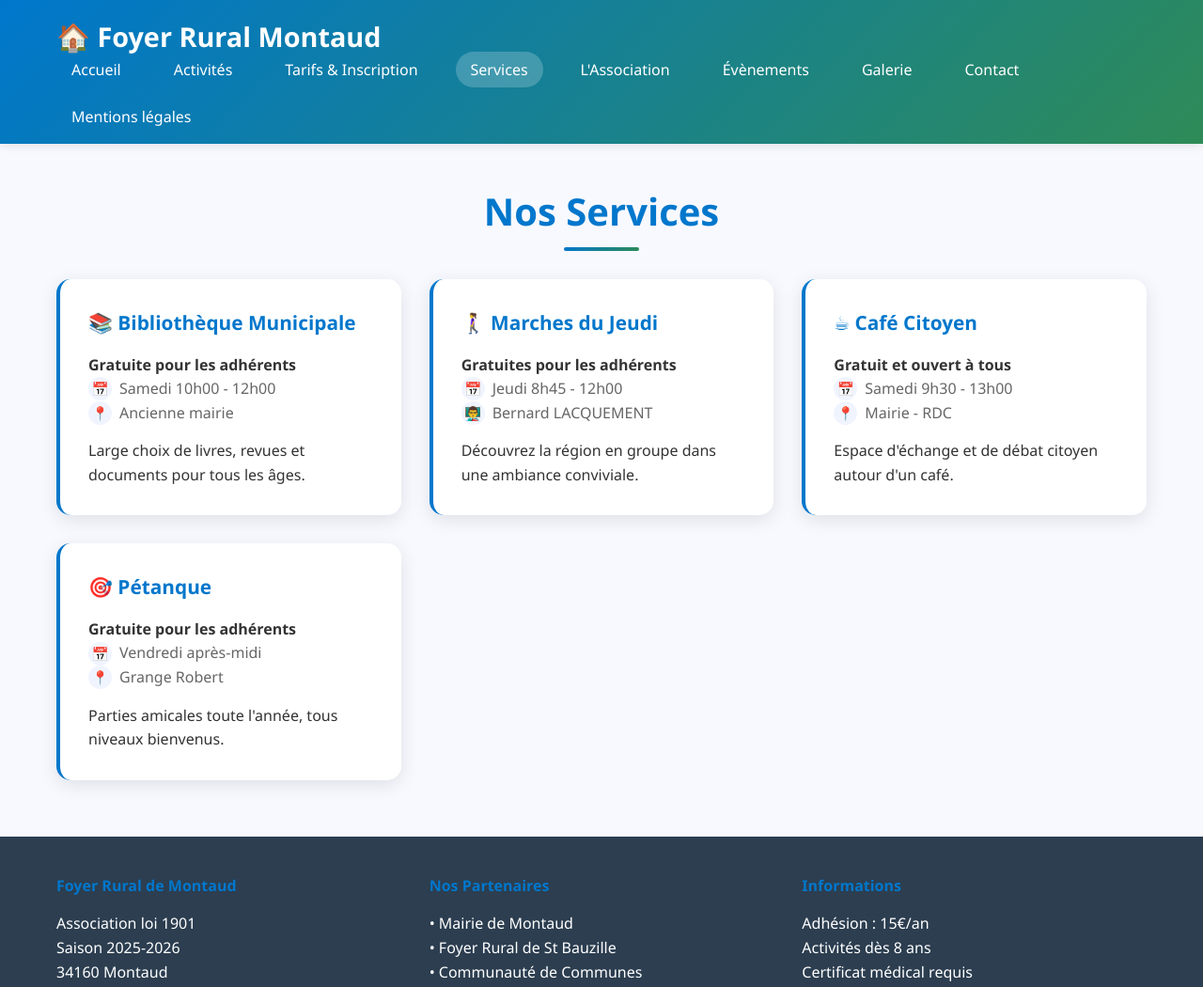
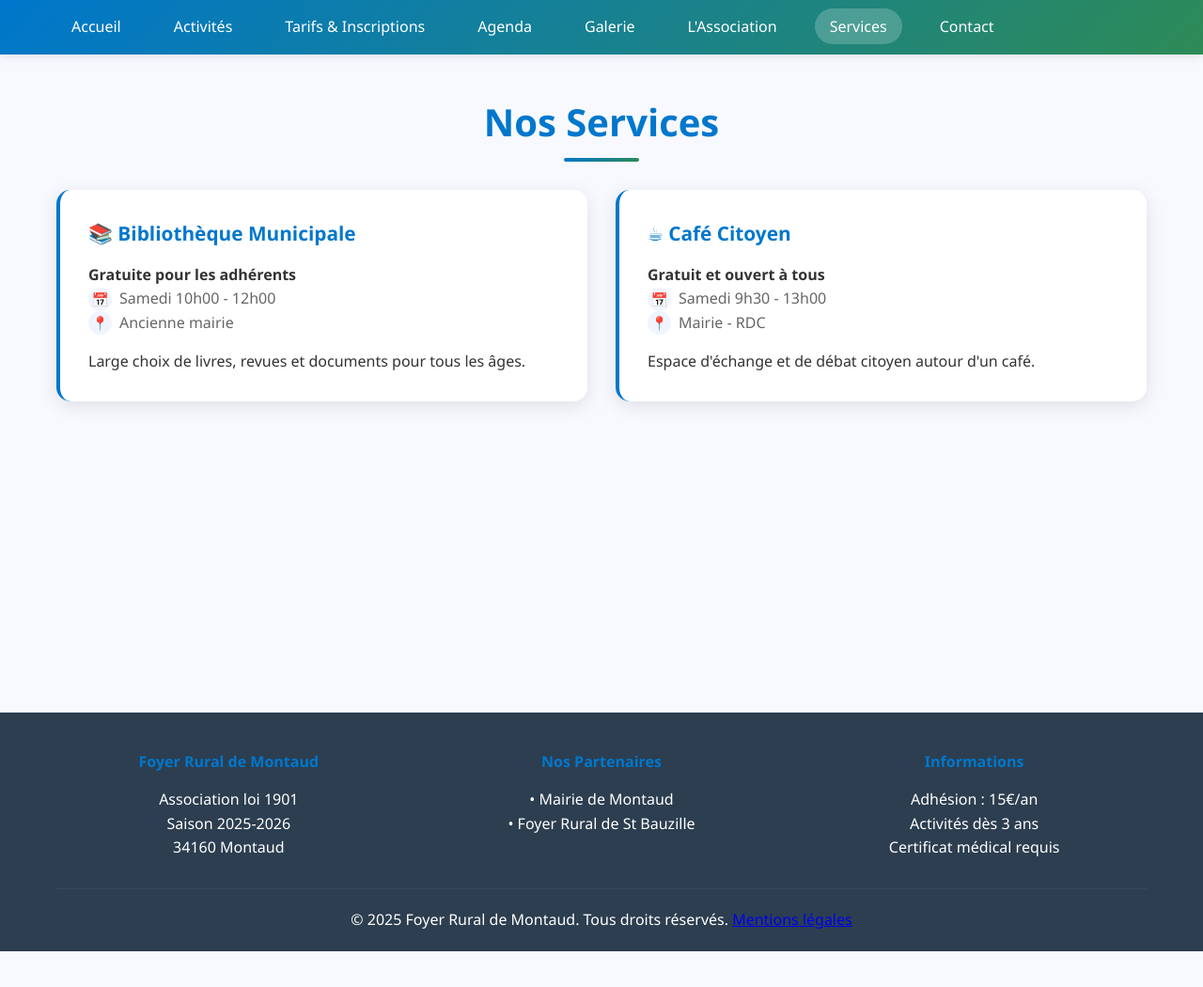
Before and after one commit to Kayhalan/Fr-Montaud, a plain HTML site: page services.html in a window 1280 px wide. Shown: the top 1050 px of the page at 94% size. After the commit the page ends 1012 px from the top, so only its background shows below. Drawn offline with Linux system fonts and the light colour scheme.

Commit message:
Update services.html

```diff
--- a/services.html
+++ b/services.html
@@ -1,39 +1,27 @@
 <!DOCTYPE html>
+
 <html lang="fr">
 <head>
-    <meta charset="UTF-8">
-    <meta name="viewport" content="width=device-width, initial-scale=1.0">
+<meta charset="utf-8"/>
+<meta content="width=device-width, initial-scale=1.0" name="viewport"/>
 <title>Nos Services</title>
-    <meta name="description" content="Foyer Rural de Montaud: activités sportives, culturelles, loisirs à Montaud, Hérault.">
-    <link rel="stylesheet" href="css/style.css">
-    <link rel="canonical" href="https://www.foyer-rural-montaud.com/">
-    <meta property="og:type" content="website">
-    <meta property="og:title" content="Nos Services">
-    <meta property="og:description" content="Découvrez nos activités et services à Montaud.">
-    <meta property="og:url" content="https://www.foyer-rural-montaud.com/">
-    <meta property="og:site_name" content="Foyer Rural de Montaud">
+<meta content="Foyer Rural de Montaud: activités sportives, culturelles, loisirs à Montaud, Hérault." name="description"/>
+<link href="css/style.css" rel="stylesheet"/>
+<link href="https://www.foyer-rural-montaud.com/" rel="canonical"/>
+<meta content="website" property="og:type"/>
+<meta content="Nos Services" property="og:title"/>
+<meta content="Découvrez nos activités et services à Montaud." property="og:description"/>
+<meta content="https://www.foyer-rural-montaud.com/" property="og:url"/>
+<meta content="Foyer Rural de Montaud" property="og:site_name"/>
 </head>
 <body>
-
 <header>
 <nav class="container">
-        <a href="index.html" class="logo">🏠 Foyer Rural Montaud</a>
-        <ul class="nav-links">
-            <li><a href="index.html">Accueil</a></li>
-            <li><a href="activites.html">Activités</a></li>
-            <li><a href="tarifs.html">Tarifs &amp; Inscription</a></li>
-            <li><a href="services.html">Services</a></li>
-            <li><a href="association.html">L'Association</a></li>
-            <li><a href="evenements.html">Évènements</a></li>
-            <li><a href="galerie.html">Galerie</a></li>
-            <li><a href="contact.html">Contact</a></li>
-            <li><a href="mentions-legales.html">Mentions légales</a></li>
-        </ul>
+
+<ul class="nav-links"><li><a href="index.html">Accueil</a></li><li><a href="activites.html">Activités</a></li><li><a href="tarifs.html">Tarifs &amp; Inscriptions</a></li><li><a href="evenements.html">Agenda</a></li><li><a href="galerie.html">Galerie</a></li><li><a href="association.html">L'Association</a></li><li><a href="services.html">Services</a></li><li><a href="contact.html">Contact</a></li></ul>
 </nav>
 </header>
-
 <main class="container">
-
 <h1 class="section-title">Nos Services</h1>
 <div class="cards-grid">
 <div class="card">
@@ -43,13 +31,7 @@
 <div class="detail-item"><div class="detail-icon">📍</div><span>Ancienne mairie</span></div>
 <p style="margin-top: 15px;">Large choix de livres, revues et documents pour tous les âges.</p>
 </div>
-            <div class="card">
-                <h3>🚶‍♀️ Marches du Jeudi</h3>
-                <p><strong>Gratuites pour les adhérents</strong></p>
-                <div class="detail-item"><div class="detail-icon">📅</div><span>Jeudi 8h45 - 12h00</span></div>
-                <div class="detail-item"><div class="detail-icon">👨‍🏫</div><span>Bernard LACQUEMENT</span></div>
-                <p style="margin-top: 15px;">Découvrez la région en groupe dans une ambiance conviviale.</p>
-            </div>
+
 <div class="card">
 <h3>☕ Café Citoyen</h3>
 <p><strong>Gratuit et ouvert à tous</strong></p>
@@ -57,46 +39,36 @@
 <div class="detail-item"><div class="detail-icon">📍</div><span>Mairie - RDC</span></div>
 <p style="margin-top: 15px;">Espace d'échange et de débat citoyen autour d'un café.</p>
 </div>
-            <div class="card">
-                <h3>🎯 Pétanque</h3>
-                <p><strong>Gratuite pour les adhérents</strong></p>
-                <div class="detail-item"><div class="detail-icon">📅</div><span>Vendredi après-midi</span></div>
-                <div class="detail-item"><div class="detail-icon">📍</div><span>Grange Robert</span></div>
-                <p style="margin-top: 15px;">Parties amicales toute l'année, tous niveaux bienvenus.</p>
+
 </div>
-        </div>
-
 </main>
-
 <footer>
 <div class="container">
 <div class="footer-content">
-            <div class="footer-section">
+<div class="footer-section" style="text-align: center">
 <h4>Foyer Rural de Montaud</h4>
-                <p>Association loi 1901<br>
-                Saison 2025-2026<br>
+<p>Association loi 1901<br/>
+                Saison 2025-2026<br/>
                 34160 Montaud</p>
 </div>
-            <div class="footer-section">
+<div class="footer-section" style="text-align: center">
 <h4>Nos Partenaires</h4>
-                <p>• Mairie de Montaud<br>
-                • Foyer Rural de St Bauzille<br>
-                • Communauté de Communes</p>
+<p><a href="https://www.montaud34.fr/"></a>• Mairie de Montaud<br/>
+<a href="https://www.saintbauzilledemontmel.fr/associations/foyer-rural/"></a>• Foyer Rural de St Bauzille<br/>
 </div>
-            <div class="footer-section">
+<div class="footer-section" style="text-align: center">
 <h4>Informations</h4>
-                <p>Adhésion : 15€/an<br>
-                Activités dès 8 ans<br>
+<p>Adhésion : 15€/an<br/>
+                Activités dès 3 ans<br/>
                 Certificat médical requis</p>
 </div>
 </div>
 <div style="text-align: center; padding-top: 20px; border-top: 1px solid #34495e;">
-            <p>&copy; 2025 Foyer Rural de Montaud. Tous droits réservés.</p>
+<p>© 2025 Foyer Rural de Montaud. Tous droits réservés. <a href="mentions-legales.html">Mentions légales</a></p>
 </div>
 </div>
 </footer>
 <script src="js/activities.js"></script>
 <script src="js/main.js"></script>
-
 </body>
 </html>
```
Lines whose indentation alone changed are shown as unchanged.
